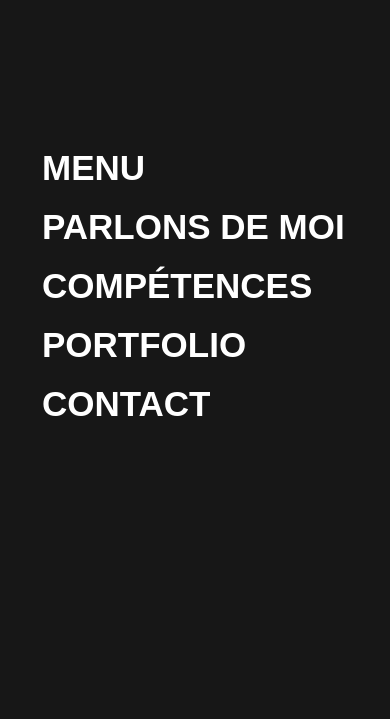
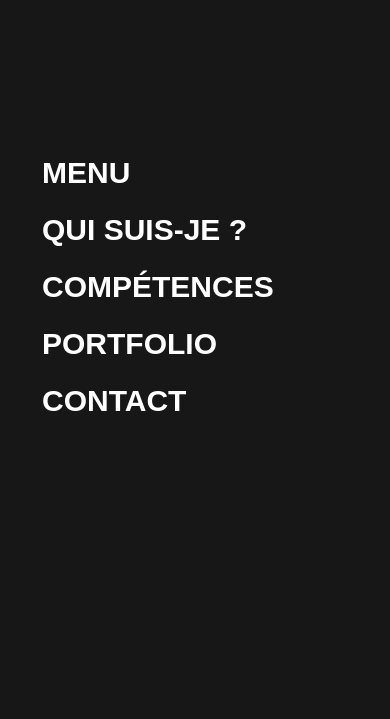
Before and after one commit to SouabeRaphael/my-portfolio, a plain HTML site: page index.html in a window 390 px wide. Both pictures are taken after a click on the element 345 px from the left and 62 px from the top of the page. Shown: the part 125-844 px from the top of the page. Drawn offline with nearby package versions, Linux system fonts and the light colour scheme.

Commit message:
details regler et manque contenu

```diff
--- a/assets/css/styles.css
+++ b/assets/css/styles.css
@@ -180,6 +180,7 @@ body {
   transition: 0.4s;
   opacity: 0;
   visibility: hidden;
+  transition: 0.5s ease-in-out;
 }
 
 .menu-anim.is-active{
@@ -218,9 +219,25 @@ body {
   width: 0;
   height: 5px;
   display: inline-flex;
-  background-color: #c5e600;
   transition: 0.3s;
 }
+
+.menu-link-1::after{
+  background-color: #efefef;
+}
+.menu-link-2::after{
+  background-color: #36382E;
+}
+.menu-link-3::after{
+  background-color: #464655;
+}
+.menu-link-4::after{
+  background-color: #885A5A;
+}
+.menu-link-5::after{
+  background-color: #403D39;
+}
+
 .menu-link:hover::after{
   width: 100%;
 }
@@ -472,7 +489,9 @@ body {
   .menu-anim{
     padding: 10px;
   }
-}
+  .menu-link{
+    font-size: 30px;
+  }}
 
 /* ---------------------------------------------- */
 /* deuxième section, parlons de moi */
@@ -920,7 +939,7 @@ body {
 /* longeur et animation des bar progress skill divers*/
 @keyframes load-divers-1 {
   0% { width: 0; }
-  100% { width: 100%; }
+  100% { width: 90%; }
 }
 @keyframes load-divers-2 {
   0% { width: 0; }
@@ -1327,6 +1346,7 @@ body {
     justify-content: center;
     flex-direction: column;
     padding-left: 50px;
+    box-shadow: none
   }
 
   .circle-picto{
--- a/index.html
+++ b/index.html
@@ -35,7 +35,7 @@
             <!-- Navigation desktop -->
             <nav class="menu">
                 <a href="#1" class="item-nav" id="link-1">Menu</a>
-                <a href="#2" class="item-nav" id="link-2">Parlons de moi</a>
+                <a href="#2" class="item-nav" id="link-2">Qui suis-je ?</a>
                 <a href="#3" class="item-nav" id="link-3">Compétences</a>
                 <a href="#4" class="item-nav" id="link-4">Portfolio</a>
                 <a href="#5" class="item-nav" id="link-5">Contact</a>
@@ -49,11 +49,11 @@
     <!-- Full screen menu mobile -->
     <div class="menu-anim">
         <ul class="menu-list">
-            <li class="menu-item"><a href="#1" class="menu-link">Menu</a></li>
-            <li class="menu-item"><a href="#2" class="menu-link">Parlons de moi</a></li>
-            <li class="menu-item"><a href="#3" class="menu-link">Compétences</a></li>
-            <li class="menu-item"><a href="#4" class="menu-link">Portfolio</a></li>
-            <li class="menu-item"><a href="#5" class="menu-link">Contact</a></li>
+            <li class="menu-item"><a href="#1" class="menu-link menu-link-1">Menu</a></li>
+            <li class="menu-item"><a href="#2" class="menu-link menu-link-2">Qui suis-je ?</a></li>
+            <li class="menu-item"><a href="#3" class="menu-link menu-link-3">Compétences</a></li>
+            <li class="menu-item"><a href="#4" class="menu-link menu-link-4">Portfolio</a></li>
+            <li class="menu-item"><a href="#5" class="menu-link menu-link-5">Contact</a></li>
         </ul>
     </div>
     <!---------------------------------------------------------------Fin header------------------------------------------------------------->
@@ -77,15 +77,15 @@
                 </div>
                 <!-- Titre principal -->
                 <div class="section-title">
-                    <h1 class="title-me">Hi, je suis <span>Souabe Raphaël</span></h1>
-                    <p class="description-title">Etudiant en tant que <span>developper/designer web</span></p>
+                    <h1 class="title-me">Salut, je suis <span>Raphaël Souabe</span></h1>
+                    <p class="description-title">Etudiant <span>developper/designer web</span></p>
                 </div>
                 <!-- marque actif en fonction des pages -->
                 <div class="actif-section">
-                    <div class="item-landmark" id="landmark1"></div>
-                    <div class="item-landmark" id="landmark2"></div>
-                    <div class="item-landmark" id="landmark3"></div>
-                    <div class="item-landmark" id="landmark4"></div>
+                    <a href="#2"><div class="item-landmark" id="landmark1"></div></a>
+                    <a href="#3"><div class="item-landmark" id="landmark2"></div></a>
+                    <a href="#4"><div class="item-landmark" id="landmark3"></div></a>
+                    <a href="#5"><div class="item-landmark" id="landmark4"></div></a>
                 </div>
                 <!-- boutton pour la musique -->
                 <div class="sound">
@@ -97,7 +97,7 @@
                 </div>
                 <!-- info scroll -->
                 <div class="scroll-down">
-                    <p class="info-scroll">Scroll down<i class="fa-solid fa-arrow-right arrow-animation-sroll"></i></p>
+                    <a href="#2"><p class="info-scroll">Scroll down<i class="fa-solid fa-arrow-right arrow-animation-sroll"></i></p></a>
                 </div>
             </section>
 
@@ -125,7 +125,7 @@
                 </div>
                 <!-- info scroll -->
                 <div class="scroll-down">
-                    <p class="info-scroll">Scroll down<i class="fa-solid fa-arrow-right arrow-animation-sroll"></i></p>
+                    <a href="#3"><p class="info-scroll">Scroll down<i class="fa-solid fa-arrow-right arrow-animation-sroll"></i></p></a>
                 </div>
 
             </section>
@@ -261,7 +261,7 @@
                             <div class="item-progress">
                                 <div class="label-progress">
                                     <p class="item-label-title">WINDOWS</p>
-                                    <p class="item-label-percentage">100%</p>
+                                    <p class="item-label-percentage">90%</p>
                                 </div>
                                 <div class="progress">
                                     <div class="progress-value progress-value-divers-1"></div>
@@ -299,7 +299,7 @@
                 </div>
                 <!-- info scroll -->
                 <div class="scroll-down">
-                    <p class="info-scroll">Scroll down<i class="fa-solid fa-arrow-right arrow-animation-sroll"></i></p>
+                    <a href="#4"><p class="info-scroll">Scroll down<i class="fa-solid fa-arrow-right arrow-animation-sroll"></i></p></a>
                 </div>
             </section>
 
@@ -485,7 +485,7 @@
                 </div>
                 <!-- info scroll -->
                 <div class="scroll-down-portfolio">
-                    <p class="info-scroll">Scroll down<i class="fa-solid fa-arrow-right arrow-animation-sroll"></i></p>
+                    <a href="#5"><p class="info-scroll">Scroll down<i class="fa-solid fa-arrow-right arrow-animation-sroll"></i></p></a>
                 </div>
             </section>
 
```
